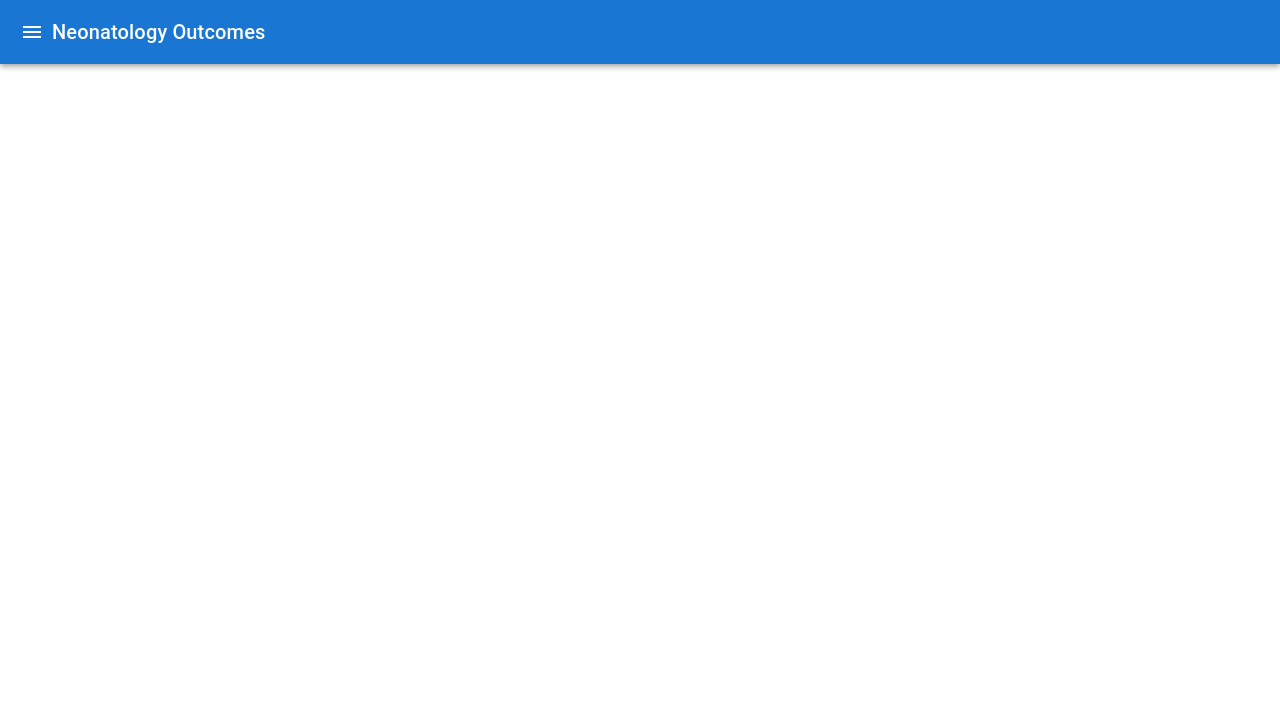
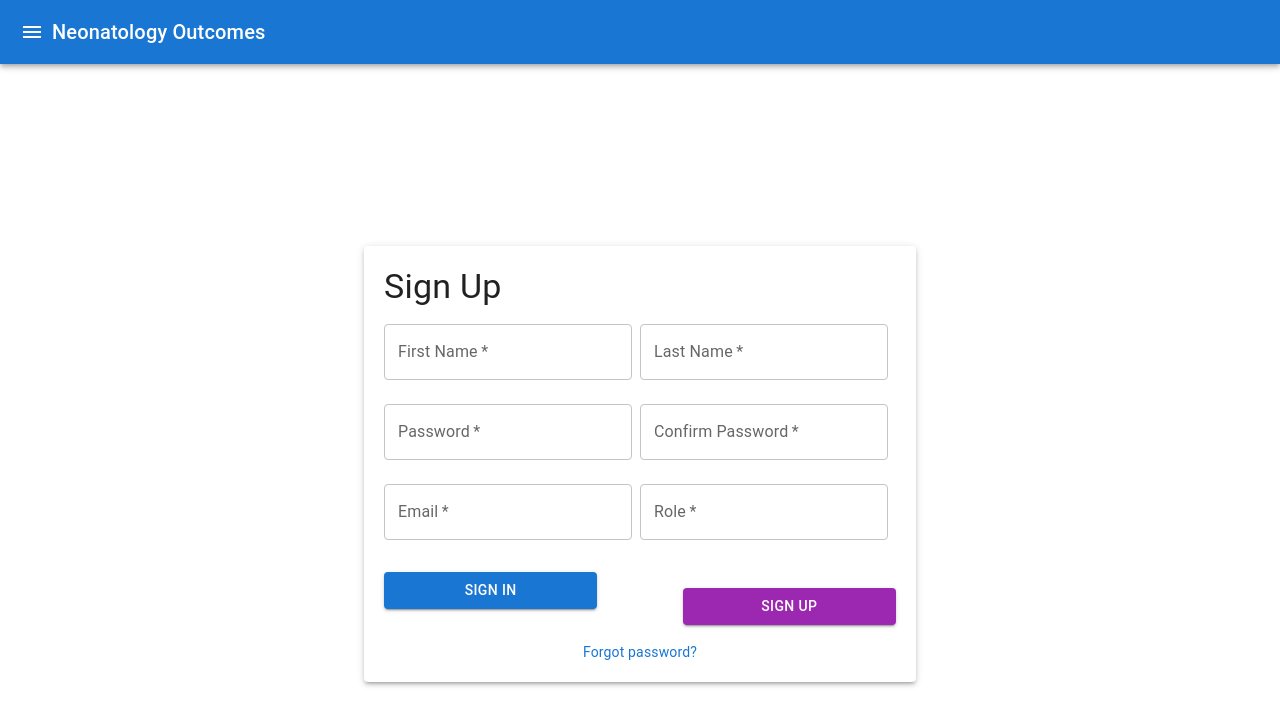
Before and after one commit to Neonatology-Outcomes/Frontend, a React (Create React App) app: page /signup in a window 1280 px wide. Shown: the top 726 px of the page. Built offline with nearby package versions, Linux system fonts and the light colour scheme.

Commit message:
created sign up page

```diff
--- /dev/null
+++ b/src/pages/SignUp/index.js
@@ -0,0 +1,165 @@
+import React, { useState } from 'react';
+import { isEmpty } from 'ramda';
+import { Button, TextField, Typography, Link, Box, Container, Paper, Grid } from '@mui/material';
+import { styles } from './styles';
+
+const SignUp = () => {
+
+  const [firstname, setFirstName] = useState('');
+  const [lastname, setLastName] = useState('');
+  const [password, setPassword] = useState('');
+  const [confirmpassword, setConfirmPassword] = useState('');
+  const [email, setEmail] = useState('');
+
+  const handleOnChangeFirstName = (event) => {
+    setFirstName(event.target.value)
+  }
+
+  const handleOnChangeLastName = (event) => {
+    setLastName(event.target.value)
+  }
+
+  const handleOnChangePassword = (event) => {
+    setPassword(event.target.value)
+  }
+
+  const handleOnChangeConfirmPassword = (event) => {
+    setConfirmPassword(event.target.value)
+  }
+
+  const handleOnChangeEmail = (event) => {
+    setEmail(event.target.value)
+  }
+
+  const validateForm = () => !isEmpty(firstname) && !isEmpty(lastname)
+  && !isEmpty(password) && !isEmpty(confirmpassword) && !isEmpty(email) ;
+
+  const handleOnChangeSignUp = () => {
+    console.log(validateForm());
+  }
+
+  return (
+    <Container style={styles.container}>
+      <Paper style={styles.paper} elevation={3}>
+        <Typography variant="h4" component="h1">
+          Sign Up
+        </Typography>
+        <form style={styles.form}>
+          <Box
+            component="div"
+            display="flex"
+            justifyContent="space-between"
+            style={styles.textFieldContainer}
+          >
+            <TextField
+              style={styles.textField}
+              fullWidth
+              required
+              id="firstname"
+              label="First Name"
+              type="text"
+              autoComplete="firstname"
+              value={firstname}
+              onChange={handleOnChangeFirstName}
+            />
+            <TextField
+              style={styles.textField}
+              fullWidth
+              required
+              id="lastname"
+              label="Last Name"
+              type="lastname"
+              autoComplete="lastname"
+              value={lastname}
+              onChange={handleOnChangeLastName}
+            />
+          </Box>
+          <Box
+            component="div"
+            display="flex"
+            justifyContent="space-between"
+            style={styles.textFieldContainer}
+          >
+            <TextField
+              style={styles.textField}
+              fullWidth
+              required
+              id="password"
+              label="Password"
+              type="password"
+              autoComplete="current-password"
+              value={password}
+              onChange={handleOnChangePassword}
+            />
+            <TextField
+              style={styles.textField}
+              fullWidth
+              required
+              id="confirmpassword"
+              label="Confirm Password"
+              type="password"
+              autoComplete="confirm-password"
+              value={confirmpassword}
+              onChange={handleOnChangeConfirmPassword}
+            />
+          </Box>
+          <Box
+            component="div"
+            display="flex"
+            justifyContent="space-between"
+            style={styles.textFieldContainer}
+          >
+            <TextField
+              style={styles.textField}
+              fullWidth
+              required
+              id="email"
+              label="Email"
+              type="email"
+              autoComplete="email"
+              value={email}
+              onChange={handleOnChangeEmail}
+            />
+            <TextField
+              style={styles.textField}
+              fullWidth
+              required
+              id="role"
+              label="Role"
+              type="text"
+              autoComplete="role"
+            />
+          </Box>
+
+          <Grid container style={styles.buttons}>
+            <Grid item xs={12} md={5}>
+              <Button fullWidth variant="contained" color="primary">
+                Sign In
+              </Button>
+            </Grid>
+            <Grid item xs={12} md={5} style={styles.signUpContainer}>
+              <Button
+                fullWidth
+                variant="contained"
+                color="secondary"
+                onClick={handleOnChangeSignUp}
+              >
+                Sign Up
+              </Button>
+            </Grid>
+          </Grid>
+          <Box mt={2}>
+            <Link href="#" variant="body2" style={styles.forgotPassword}>
+              Forgot password?
+            </Link>
+          </Box>
+        </form>
+      </Paper>
+    </Container>
+  )
+}
+
+
+
+
+export default SignUp;
--- /dev/null
+++ b/src/pages/SignUp/styles.js
@@ -0,0 +1,43 @@
+export const styles = {
+  container: {
+    height: '100vh',
+    display: 'flex',
+    alignItems: 'center',
+    justifyContent: 'center',
+  },
+  paper: {
+    padding: 20,
+    minWidth: 400, // Optional: Add a minimum width if needed
+    margin: 'auto',
+  },
+  form: {
+    display: 'flex',
+    flexDirection: 'column',
+    alignItems: 'center',
+    width: '100%',
+  },
+  textField: {
+    flexGrow: 1,
+    marginBottom: 8,
+    marginRight: 8,
+    width: '48%',
+    '& .MuiOutlinedInput-input': {
+      padding: '10px 14px',
+   },
+  },
+  textFieldContainer: {
+    marginTop: '1rem',
+    display: 'flex'
+  },
+  buttons: {
+    marginTop: '24px',
+    display: 'flex',
+    justifyContent: 'space-between',
+  },
+  signUpContainer: {
+    marginTop: '1rem',
+  },
+  forgotPassword: {
+    textDecoration: 'none'
+  },
+};
--- a/src/routes.js
+++ b/src/routes.js
@@ -6,6 +6,7 @@ import {
 import Home from './pages/Home';
 import Rules from './pages/Rules';
 import Login from './pages/Login';
+import SignUp from './pages/SignUp';
 
 
   const Routes = () => (
@@ -13,6 +14,7 @@ import Login from './pages/Login';
         <Route path="/" exact component={Home} />
         <Route path="/rules" exact component={Rules} />
         <Route path="/login" exact component={Login} />
+        <Route path="/signup" exact component={SignUp} />
         {/* <Route path="/posts" exact component={Posts} />
         <Route path="/tags" exact component={Tags} /> */}
         {/* <Route component={NotFound} /> */}
```
